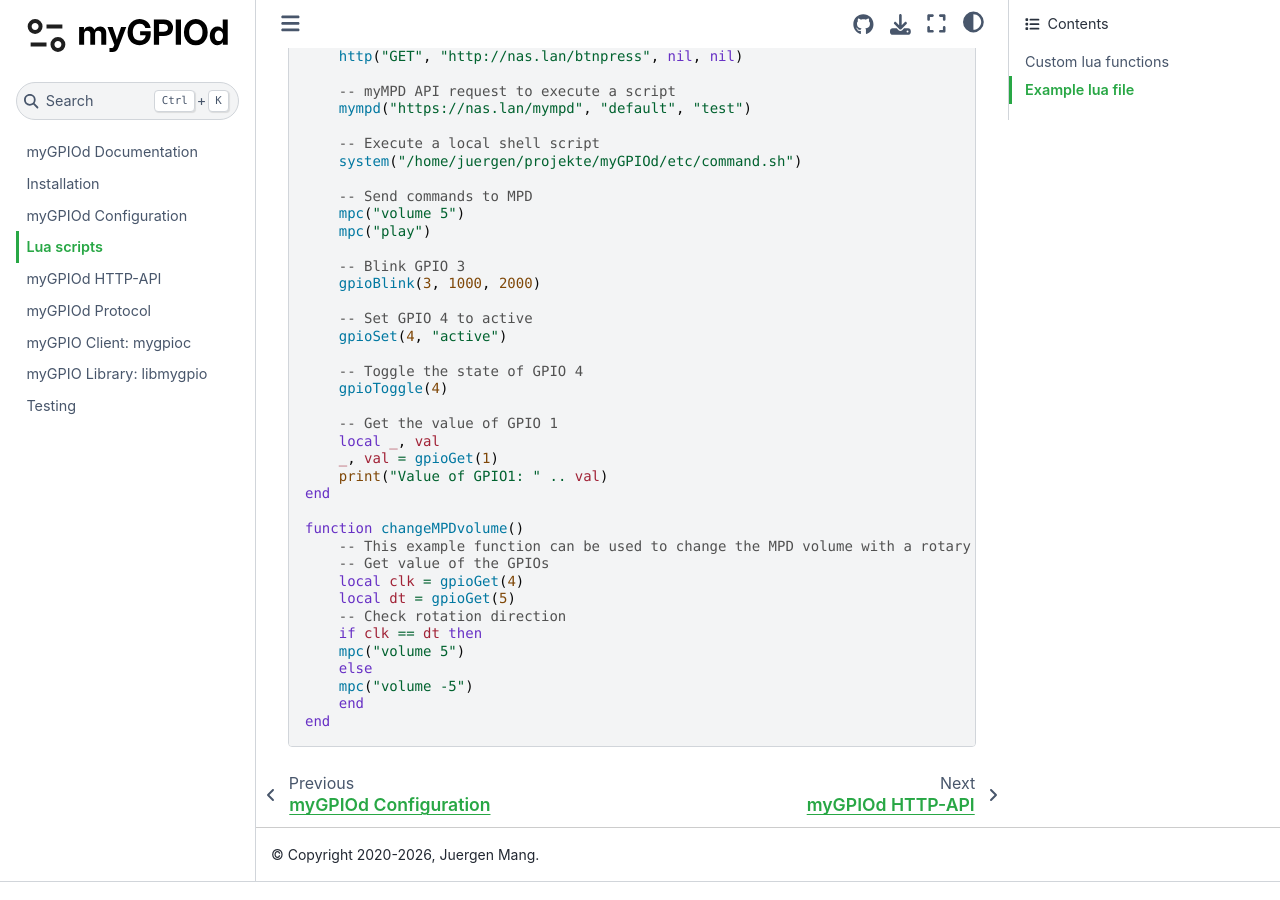
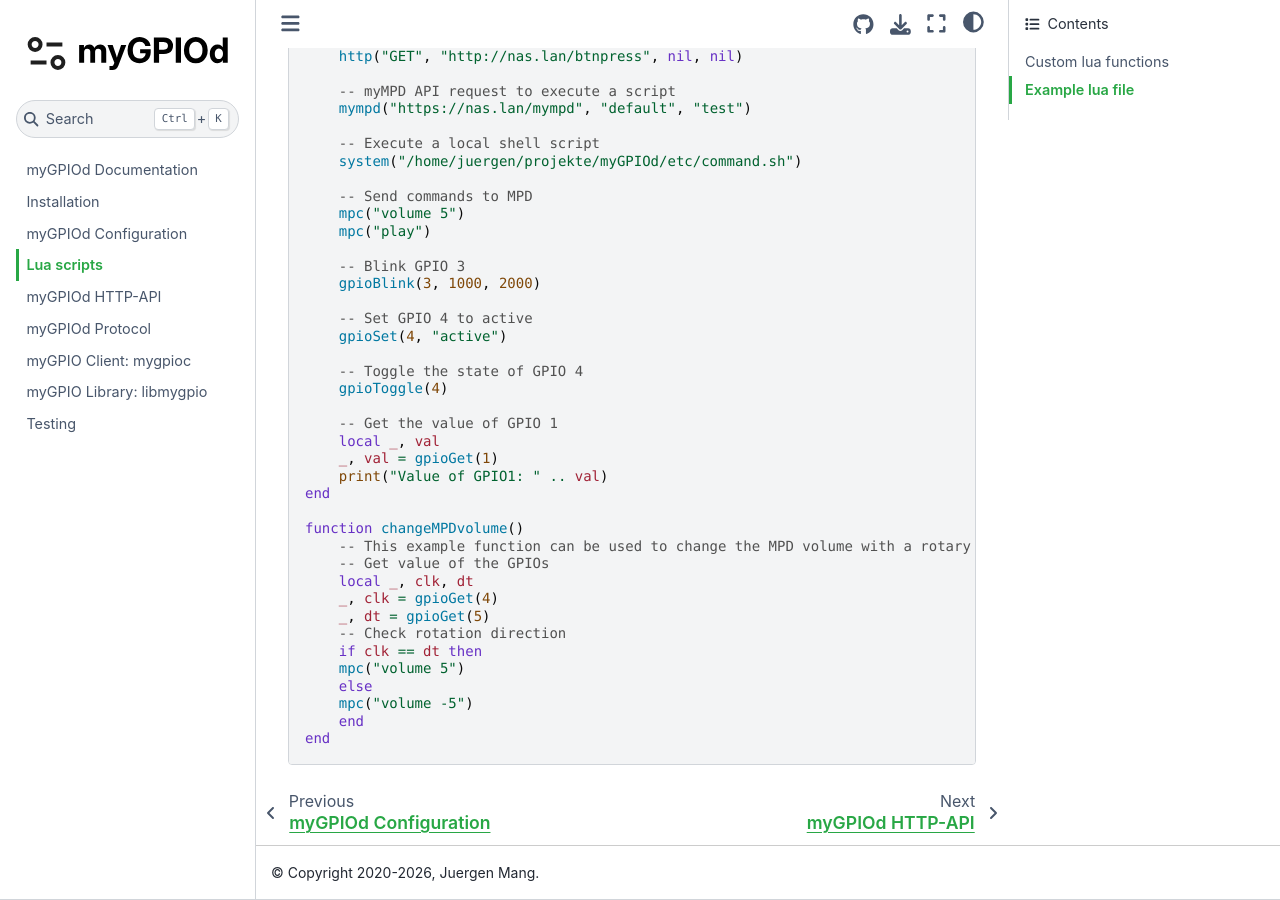
Before and after one commit to jcorporation/myGPIOd, a Sphinx documentation site: the page built from docs/lua-scripts.rst, in a window 1280 px wide and 900 px high, scrolled down 1632 px. Built offline with Sphinx 7.4.7 and the Sphinx Book theme 1.1.4, drawn with Linux system fonts in a browser that asks for light colours.

Commit message:
Fix: Lua examples

```diff
--- a/docs/lua-scripts.rst
+++ b/docs/lua-scripts.rst
@@ -86,8 +86,9 @@
   function changeMPDvolume()
       -- This example function can be used to change the MPD volume with a rotary encoder
       -- Get value of the GPIOs
-      local clk = gpioGet(4)
-      local dt = gpioGet(5)
+      local _, clk, dt
+      _, clk = gpioGet(4)
+      _, dt = gpioGet(5)
       -- Check rotation direction
       if clk == dt then
       mpc("volume 5")
--- a/docs/mygpio-configuration.rst
+++ b/docs/mygpio-configuration.rst
@@ -169,10 +169,10 @@
     bias = pull-up
 
     # Short press does a poweroff
-    # The rising event is not triggered if GPIO 6 is pressed longer than 2000 ms.
+    # The rising event is not triggered if GPIO 3 is pressed longer than 2000 ms.
     action_rising = system:/usr/local/bin/poweroff.sh
 
-    # Reboot on long press and activate a LED for maximal 2s while GPIO 6 is pressed.
+    # Reboot on long press and activate a LED for maximal 2s while GPIO 3 is pressed.
 
     # Set GPIO 6 active on falling
     action_falling = gpioset:6 active
```
